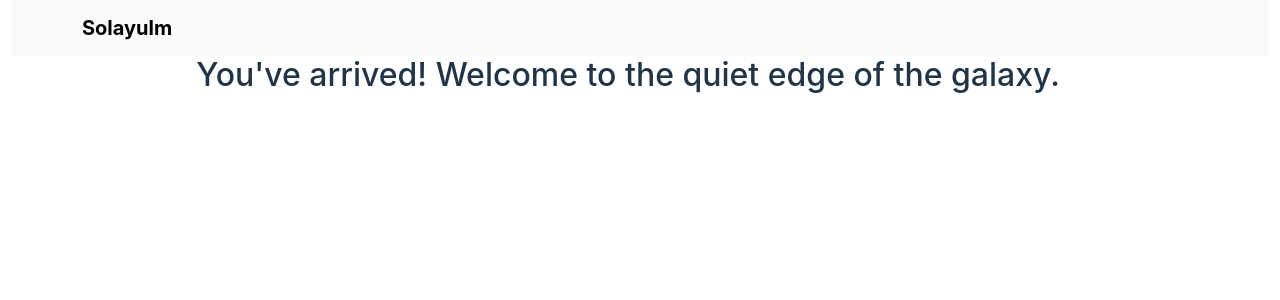
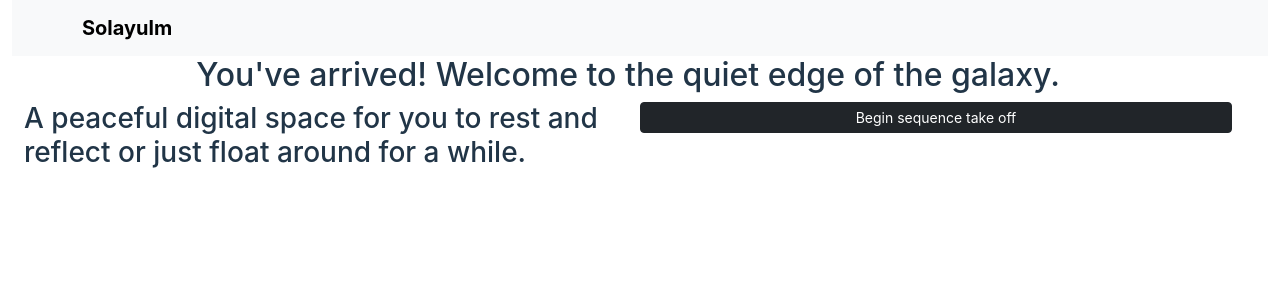
Before and after one commit to DanilleH22/solayulm, a React (Vite) app in the folder solayulm/: page / in a window 1280 px wide. Shown: the top 300 px of the page. Built offline with nearby package versions, Linux system fonts and the light colour scheme.

Commit message:
Add CTA button and text

```diff
--- a/solayulm/src/pages/homepage/Homepage.jsx
+++ b/solayulm/src/pages/homepage/Homepage.jsx
@@ -1,15 +1,24 @@
 import React from 'react';
-import { Container, Row, Col } from 'react-bootstrap';
+import { Container, Row, Col, Button } from 'react-bootstrap';
 import 'bootstrap/dist/css/bootstrap.min.css';
 
 
 const Homepage = () => {
   return (
     <Container fluid className="d-flex flex-column">
-      <Row className="justify-content-left">
+      <Row className="justify-content-start">
         <Col className="text-center">
           <h2>You've arrived! Welcome to the quiet edge of the galaxy.</h2>
         </Col>
+      </Row>
+      <Row className="justify-content-end" Style = {{display: "flex", flexWrap: "wrap" }}>
+        <Col className="text-right">
+          <h3>A peaceful digital space for you to rest and reflect or just float around for a while.</h3>
+        </Col>
+        <Col className="text-left">
+        <Button variant="dark" size='sm'>Begin sequence take off</Button>
+        </Col>
+
       </Row>
     </Container>
   );
```
